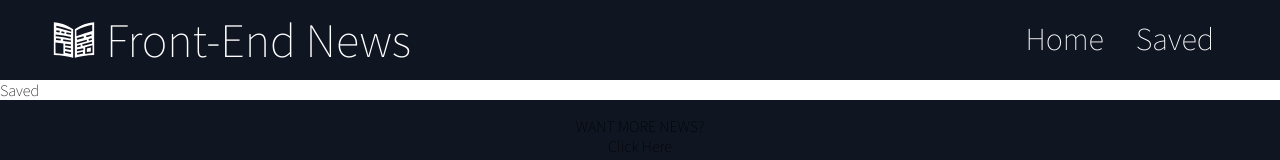
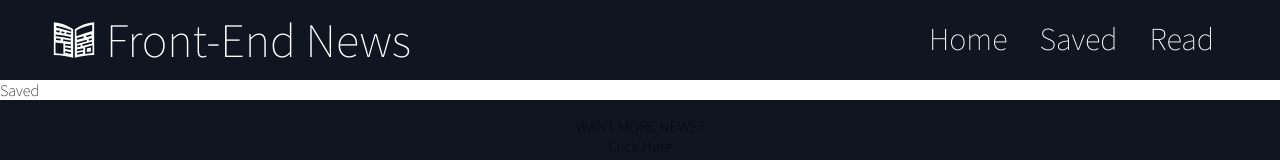
Before and after one commit to tysnj/campsite-roulette, a React (Create React App) app: page /saved in a window 1280 px wide. Shown: the top 160 px of the page. Built offline with nearby package versions, Linux system fonts and the light colour scheme.

Commit message:
Prep read page

```diff
--- a/src/App.js
+++ b/src/App.js
@@ -4,6 +4,7 @@ import { BrowserRouter as Router, Switch, Route, Redirect } from 'react-router-d
 import { Navbar, Footer } from './components';
 import Home from './pages/Home/Home'
 import Saved from './pages/Saved/Saved'
+import Read from './pages/Read/Read'
 
 function App() {
   const [saved, setSaved] = useState([])
@@ -30,6 +31,14 @@ function App() {
           read={read}
           setRead={setRead}
         />
+        <Route
+          path='/read'
+          component={Read}
+          saved={saved}
+          setSaved={setSaved}
+          read={read}
+          setRead={setRead}
+        />
         <Redirect to='/' />
       </Switch>
       <Footer />
--- a/src/components/Navbar/Navbar.js
+++ b/src/components/Navbar/Navbar.js
@@ -41,6 +41,12 @@ const Navbar = () => {
                 Saved
               </NavLinks>
             </NavItem>
+
+            <NavItem>
+              <NavLinks to='/read'>
+                Read
+              </NavLinks>
+            </NavItem>
           </NavMenu>
 
         </NavbarContainer>
--- /dev/null
+++ b/src/pages/Read/Read.js
@@ -0,0 +1,12 @@
+import React, { useState, useEffect, useRef } from 'react'
+import { getSpecificStories, cleanData } from '../../utilities';
+
+function Read() {
+  return (
+    <div>
+      Read
+    </div>
+  )
+}
+
+export default Read
```
Also changed, not shown: 1 other file (tests, documents, lock files or other folders).
